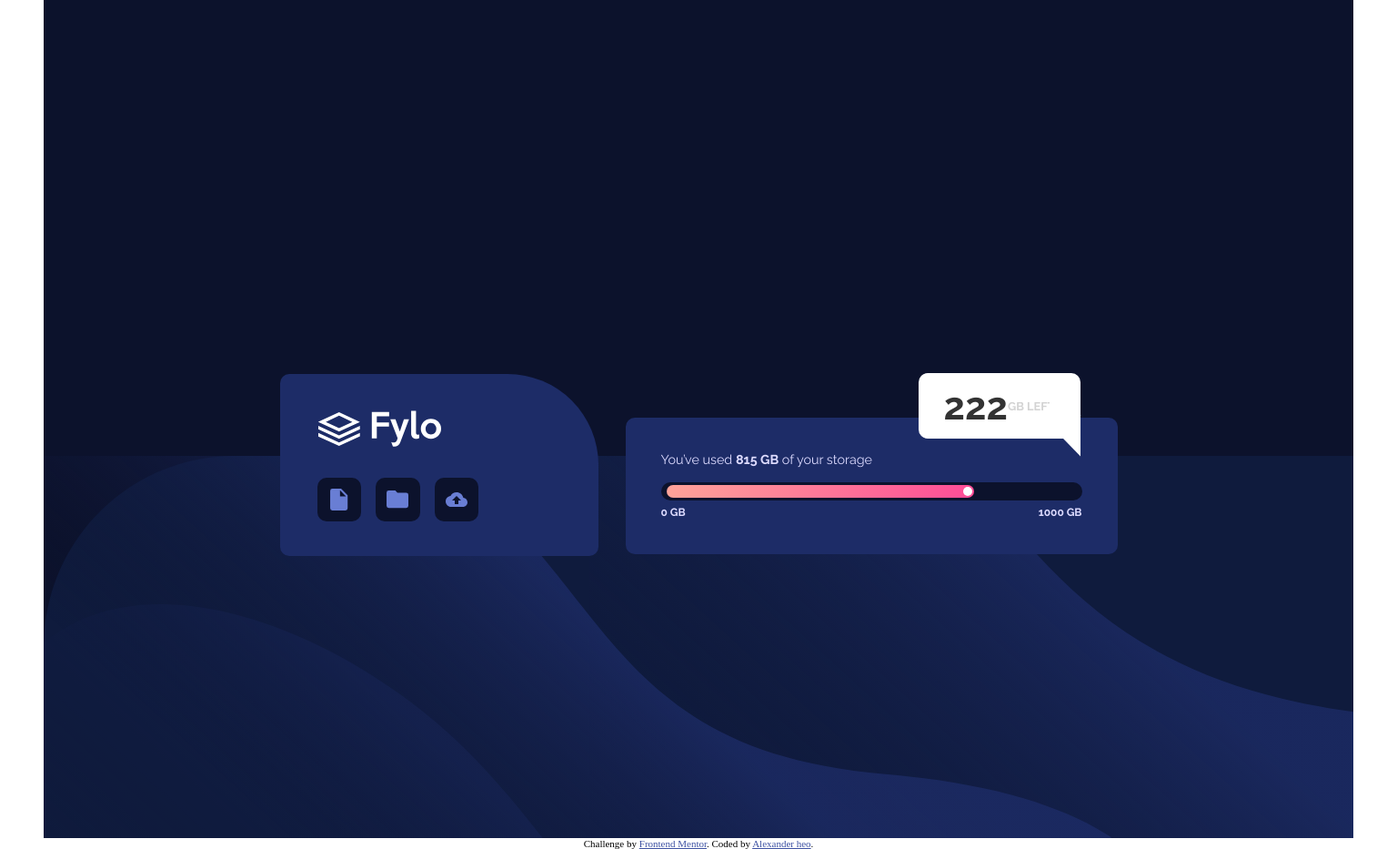
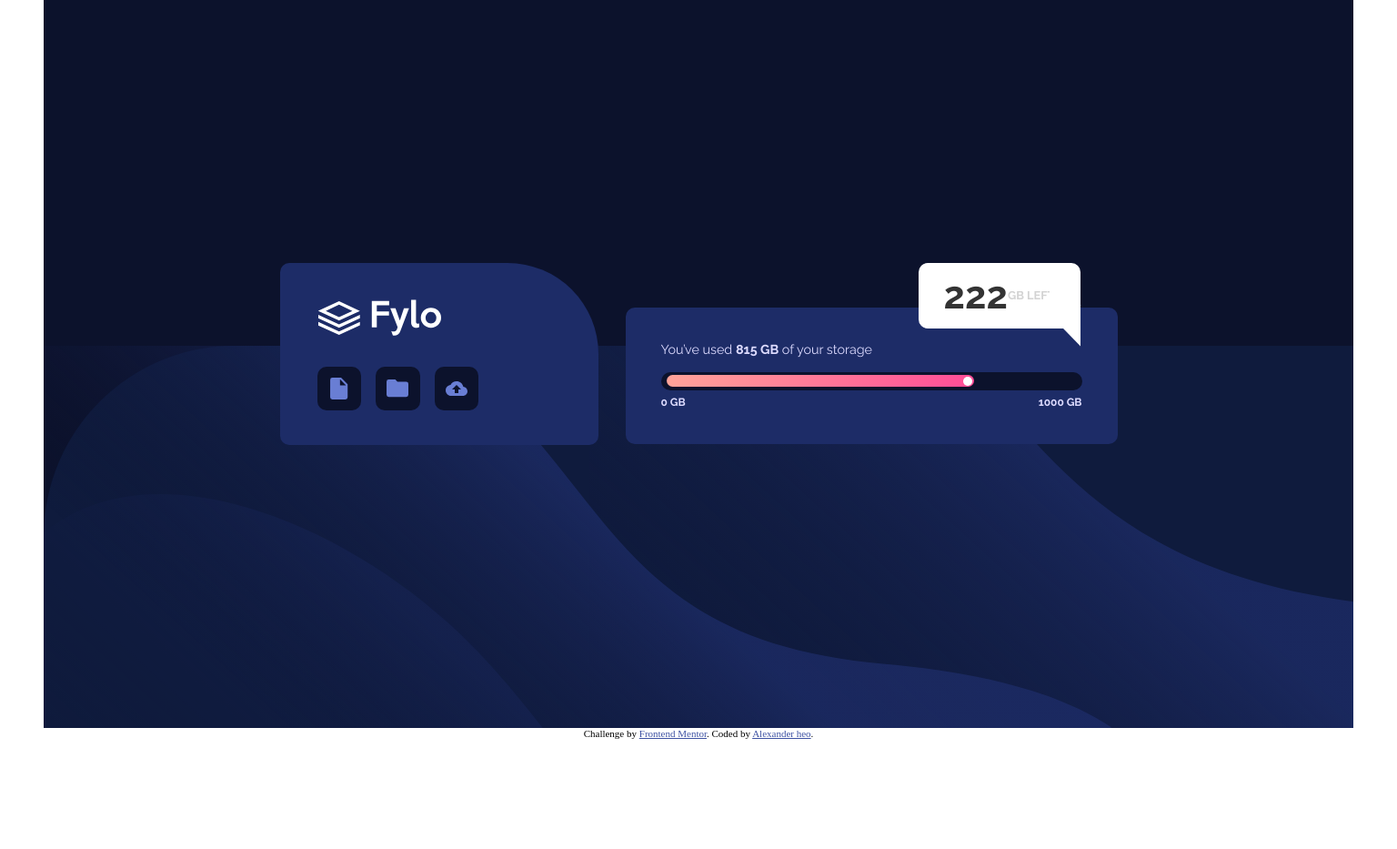
Before and after one commit to AlexanderHeo/frontendmasters, a plain HTML site: page fylo-data-storage-component-master/index.html in a window 1536 px wide. Shown: the whole page at 91% size. After the commit the page ends 812 px from the top, so only its background shows below. Drawn offline with Linux system fonts and the light colour scheme.

Commit message:
readjusted main container size

```diff
--- a/fylo-data-storage-component-master/styles.css
+++ b/fylo-data-storage-component-master/styles.css
@@ -161,7 +161,7 @@ body {
   .main {
     position: relative;
     width: 1440px;
-    height: 921px;
+    height: 800px;
     flex-direction: row;
     justify-content: center;
   }
@@ -179,12 +179,12 @@ body {
     width: 350px;
     height: 200px;
     right: 15px;
-    margin-bottom: 26px;
+    margin-top: -23px
   }
   .usage {
     position: relative;
     left: 15px;
-    top: 65px;
+    top: 4px;
     width: 541px;
     height: 150px;
   }
```
